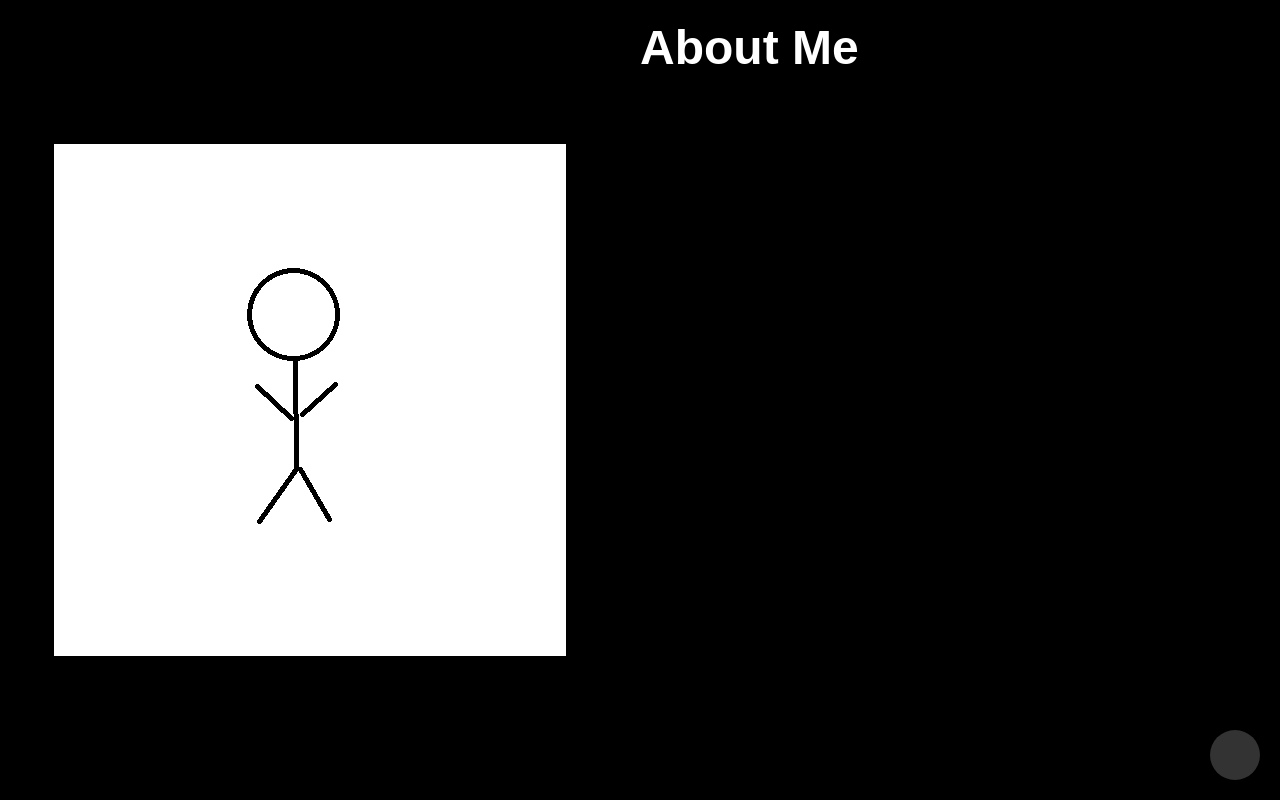
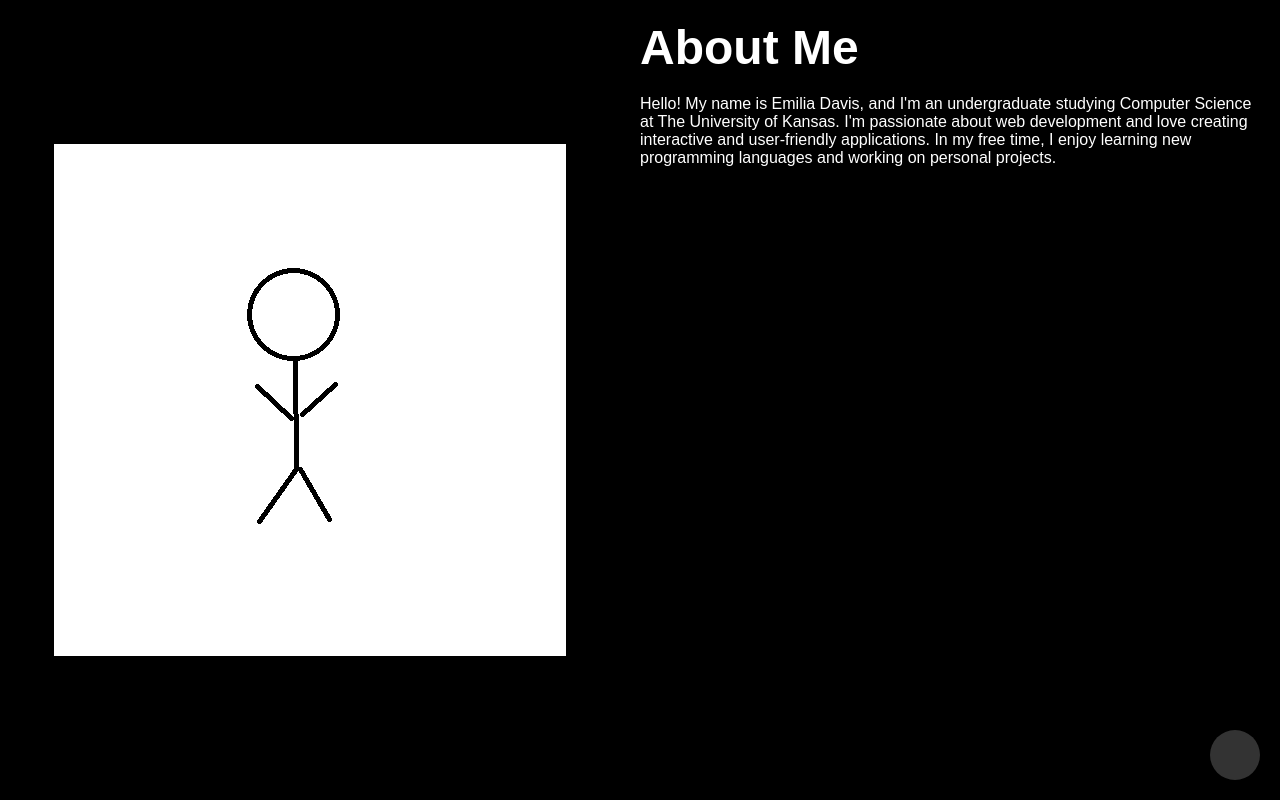
Before and after one commit to emi-davis/emi-davis.github.io, a plain HTML site: page aboutme.html in a window 1280 px wide. Both pictures are taken after a click on the button 1235 px from the left and 755 px from the top of the page. Drawn offline with Linux system fonts and the light colour scheme.

Commit message:
fixed dark mode on about me hopefully

```diff
--- a/styles.css
+++ b/styles.css
@@ -24,6 +24,10 @@ h2 {
   margin: 0;
 }
 
+p {
+  color: black;
+}
+
 /* align info center */
 .index-info {
   display: flex;
@@ -38,6 +42,7 @@ h2 {
 body.dark-mode {background-color: black;}
 body.dark-mode h1 {color: white;}
 body.dark-mode h2 {color: white;}
+body.dark-mode p {color: white;}
 
 /* dark mode button */
 #theme-toggle {
```
